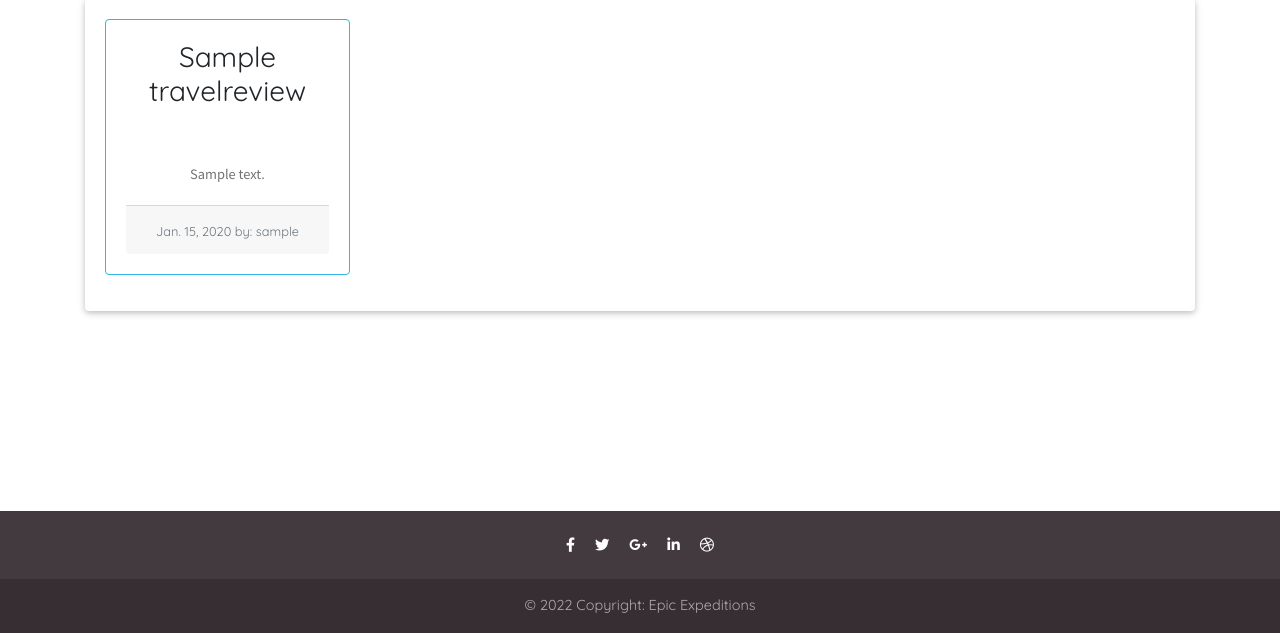
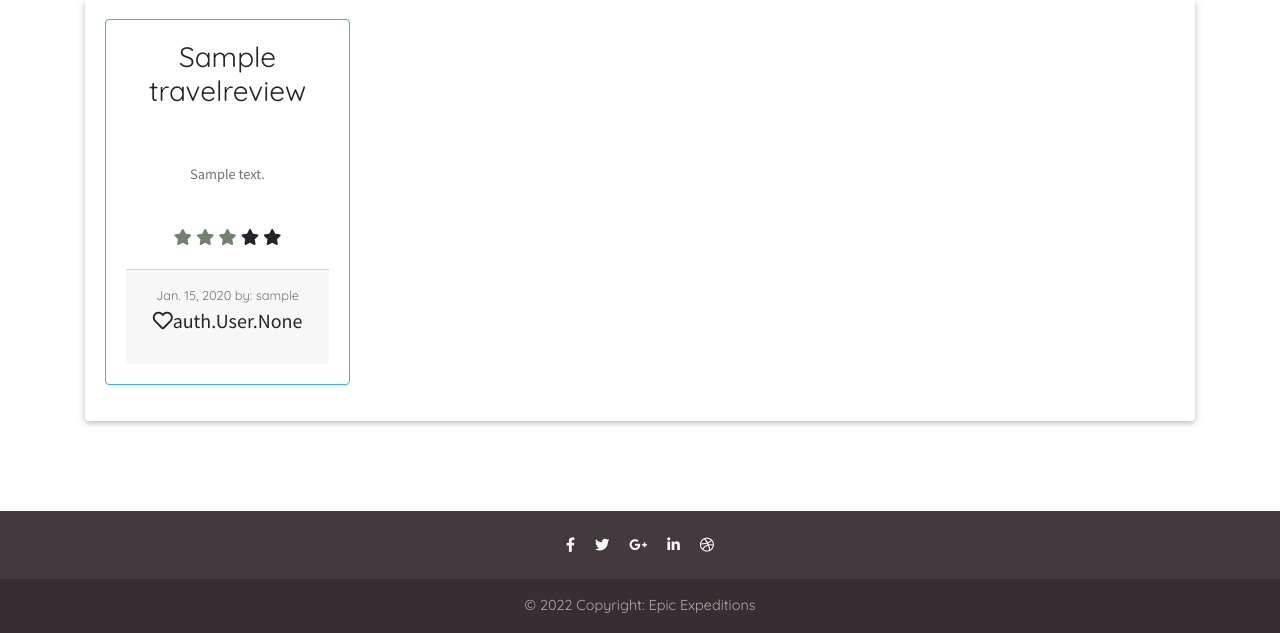
Before and after one commit to legenduzair/epic-expeditions, a Django app: page /review_list in a window 1280 px wide. Shown: the part 167-800 px from the top of the page. Run offline with Django 3.2, Linux system fonts and the light colour scheme; tables that the repository leaves empty hold one stand-in row (values such as "Sample post"); some libraries are stand-ins or nearby versions.

Commit message:
Add ratings and liked html code to review_list.html and edit likes statement in models.py

```diff
--- a/review/models.py
+++ b/review/models.py
@@ -21,14 +21,16 @@ class TravelReview(models.Model):
     excerpt = models.TextField(blank=True)
     published = models.DateField(auto_now_add=True)
     ratings = models.IntegerField(choices=RATINGS_CHOICES, default=0)
-    likes = models.ManyToManyField(User, blank=True)
-    no_of_likes = models.IntegerField(blank=True, null=True, default=0)
+    likes = models.ManyToManyField(User, related_name='expedition_like', blank=True)
 
     class Meta:
         ordering = ['-published']
 
     def __str__(self):
         return str(self.title)
+
+    def no_of_likes(self):
+        self.likes.count()
 
 class TravelComments(models.Model):
 
--- a/review/templates/review_list.html
+++ b/review/templates/review_list.html
@@ -15,12 +15,20 @@
                     <div class="card border-info mb-3">
                         <div class="card-body text-center">
                             <h3 class="card-title">{{ expedition.title }}</h3>
-                            <img src="{{ expedition.travel_image.url }}" alt="" class="card-img rounded-2">
+                            <img src="{{ expedition.travel_image.url }}" alt="" class="card-img-top rounded-2">
                             <div class="card-body">
                                 <p class="card-text"> {{ expedition.excerpt }}</p>
                             </div>
+                            <div class="card-body">
+                                <span class="fa fa-star checked"></span>
+                                <span class="fa fa-star checked"></span>
+                                <span class="fa fa-star checked"></span>
+                                <span class="fa fa-star"></span>
+                                <span class="fa fa-star"></span>
+                            </div>
                             <div class="card-footer">
                                 <small class="text-muted">{{ expedition.published }} by: {{ expedition.author }}</small>
+                                <p><i class="far fa-heart"></i>{{ expedition.likes }}</p>
                             </div>
                         </div>
                     </div>
--- a/review/urls.py
+++ b/review/urls.py
@@ -3,6 +3,6 @@ from .views import HomeView
 from . import views
 
 urlpatterns = [
-    path('home', HomeView.as_view(), name='home'),
+    path('', HomeView.as_view(), name='home'),
     path('review_list', views.all_expeditions, name='expeditions')
 ]
--- a/static/css/style.css
+++ b/static/css/style.css
@@ -42,3 +42,7 @@ p {
     background-color: #433A3F;
 
 }
+
+.checked {
+    color: #71816D;
+}
--- a/templates/base.html
+++ b/templates/base.html
@@ -25,7 +25,7 @@
 
 <body>
     <nav class="navbar navbar-expand-lg navbar-dark">
-        <a class="navbar-brand" href="home">Epic Expeditions</a>
+        <a class="navbar-brand" href="#">Epic Expeditions</a>
         <button class="navbar-toggler" type="button" data-toggle="collapse" data-target="#navbarNav"
           aria-controls="navbarNav" aria-expanded="false" aria-label="Toggle navigation">
           <span class="navbar-toggler-icon"></span>
```
Also changed, not shown: review/migrations/0002_auto_20220311_2200.py (added).
